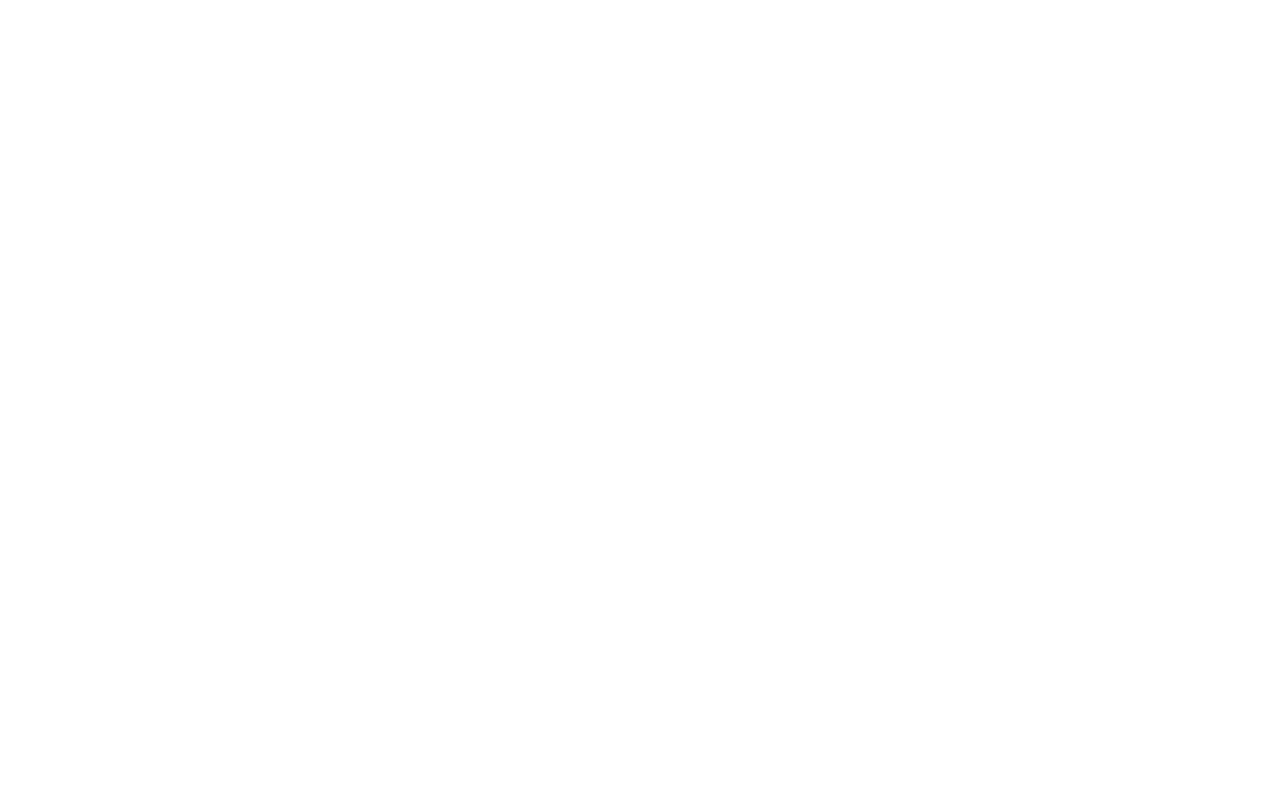
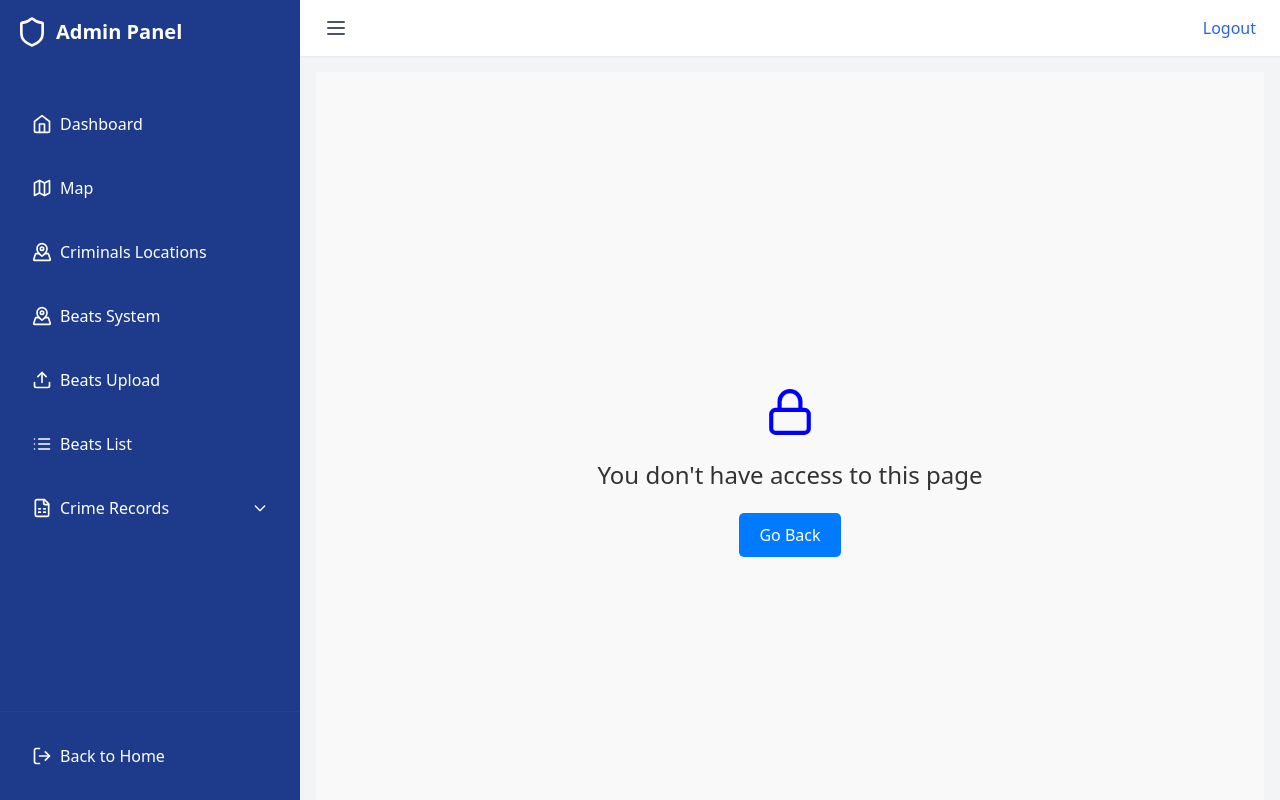
Before and after one commit to LearnerShyam1947/police-vite-demo, a React (Vite) app: page /no-access in a window 1280 px wide. Before the commit this address had no page. Built offline with nearby package versions, Linux system fonts and the light colour scheme.

Commit message:
impoved authentication

```diff
--- a/src/App.tsx
+++ b/src/App.tsx
@@ -19,6 +19,7 @@ import UploadFile from './pages/UploadFile';
 import Login from './pages/auth/Login';
 import Criminals from './pages/criminals';
 import BeatsList from './pages/BeatsList';
+import NoAccess from './components/NoAccess';
 
 function App() {
   return (
@@ -36,7 +37,7 @@ function App() {
         <Route element={<DashboardLayout />}>
           <Route path="/loc" element={<TestMap />} />
           <Route path="/beats-upload" element={
-            <ProtectedRoute>
+            <ProtectedRoute allowedRoles={["ADMIN"]}>
               <BeatsUpload />
             </ProtectedRoute>
           } />
@@ -57,6 +58,7 @@ function App() {
           <Route path="/crimes/upload" element={<UploadFile />} />
           <Route path="/crimes/edit/:id" element={<EditCrimeRecord />} />
           <Route path="/crimes/:id" element={<CrimeRecordDetail />} />
+          <Route path="/no-access" element={<NoAccess />} />
         </Route>
       </Routes>
     </AuthProvider>
--- a/src/components/DashboardLayout.tsx
+++ b/src/components/DashboardLayout.tsx
@@ -12,7 +12,8 @@ import {
   X
 } from 'lucide-react';
 import { useState } from 'react';
-import { Link, Outlet, useLocation } from 'react-router-dom';
+import { Link, Outlet, useLocation, useNavigate } from 'react-router-dom';
+import { useAuth } from '../contexts/AuthContext';
 
 // Add this type definition
 type StationDetails = {
@@ -29,6 +30,16 @@ function DashboardLayout() {
   const [isCrimeSubmenuOpen, setIsCrimeSubmenuOpen] = useState(false);
   const location = useLocation();
   const [selectedStation, setSelectedStation] = useState<StationDetails>(null);
+
+  const { logout } = useAuth();
+  const navigate = useNavigate();
+
+  const handleLogout = () => {
+    if(confirm("Are you sure??")) {
+      logout();
+      navigate("/login");
+    }
+  }
 
   const toggleSidebar = () => {
     setIsSidebarOpen(!isSidebarOpen);
@@ -242,7 +253,7 @@ function DashboardLayout() {
                 {location.pathname.match(/^\/crimes\/\d+$/) && 'Crime Record Details'}
               </h1>
             </div>
-            <Link to="/login" className="text-blue-600 hover:text-blue-800">Logout</Link>
+            <span style={{cursor: "pointer"}} onClick={handleLogout} className="text-blue-600 hover:text-blue-800">Logout</span>
           </div>
         </header>
 
--- /dev/null
+++ b/src/components/NoAccess.tsx
@@ -0,0 +1,66 @@
+import { Lock } from 'lucide-react';
+import { CSSProperties } from 'react'; // Import the CSSProperties type for styles
+import { useNavigate } from 'react-router-dom';
+
+const NoAccess = () => {
+
+  // Function to go back to the previous route
+  const navigate = useNavigate(); // Initialize useNavigate hook
+
+  // Function to go back to the previous route
+  const goBack = () => {
+    navigate(-1); // Navigate to the previous page
+  };
+
+  return (
+    <div style={styles.container}>
+      <div style={styles.icon}>
+        {/* Example of a lock icon using font-awesome */}
+        <Lock color='blue' size={50}></Lock>
+      </div>
+      <h1 style={styles.message}>You don't have access to this page</h1>
+      <button onClick={goBack} style={styles.button}>
+        Go Back
+      </button>
+    </div>
+  );
+};
+
+// Corrected TypeScript typing for the styles object
+const styles: { [key: string]: CSSProperties } = {
+  container: {
+    display: 'flex',
+    flexDirection: 'column', // Ensuring it's a valid value for flexDirection
+    justifyContent: 'center',
+    alignItems: 'center',
+    textAlign: 'center',
+    height: '100vh',
+    backgroundColor: '#f9f9f9',
+  },
+  icon: {
+    fontSize: '4rem',
+    marginBottom: '20px',
+    color: '#ff0000', // Red color for the icon
+  },
+  iconStyle: {
+    fontSize: '3rem',
+    color: '#ff0000',
+  },
+  message: {
+    fontSize: '24px',
+    color: '#333',
+    marginBottom: '20px',
+  },
+  button: {
+    padding: '10px 20px',
+    fontSize: '16px',
+    backgroundColor: '#007bff',
+    color: 'white',
+    border: 'none',
+    borderRadius: '5px',
+    cursor: 'pointer',
+    transition: 'background-color 0.3s',
+  },
+};
+
+export default NoAccess;
--- a/src/services/AuthService.ts
+++ b/src/services/AuthService.ts
@@ -4,8 +4,9 @@ export const login = async (email: string|undefined, password: string|undefined)
         return {
             message: "user logged in successfully",
             user: {
-                name: "admin",
-                role: "ROLE",
+                name: "Admin",
+                role: "ADMIN",
+                ps: "1 Town PS",
                 email,
                 password
             }
```
